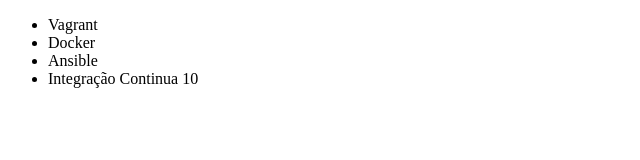
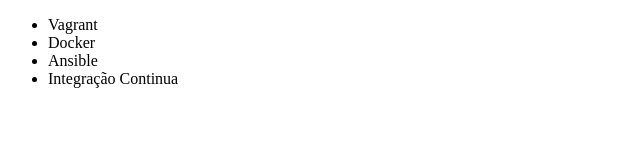
Before and after one commit to avcneto/alura-git, a plain HTML site: page index.html in a window 1280 px wide. Shown: the full height of the page, 0-640 px from the left. Drawn offline with Linux system fonts and the light colour scheme.

Commit message:
ajustando o nome

```diff
--- a/index.html
+++ b/index.html
@@ -9,7 +9,7 @@
         <li>Vagrant</li>
         <li>Docker</li>
         <li>Ansible</li>
-        <li>Integração Continua 10</li>
+        <li>Integração Continua</li>
     </ul>
 </body>
 </html>
```
